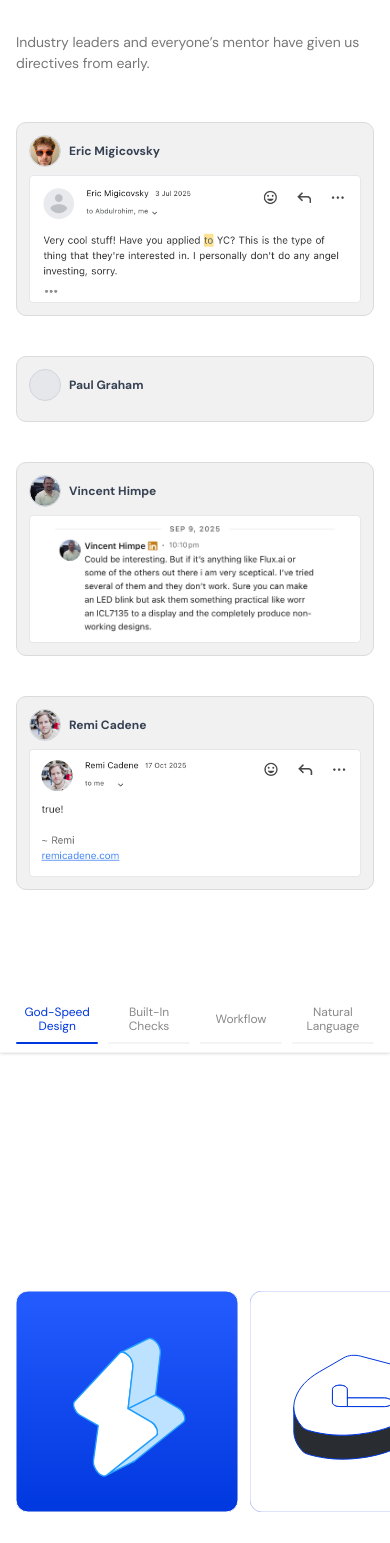
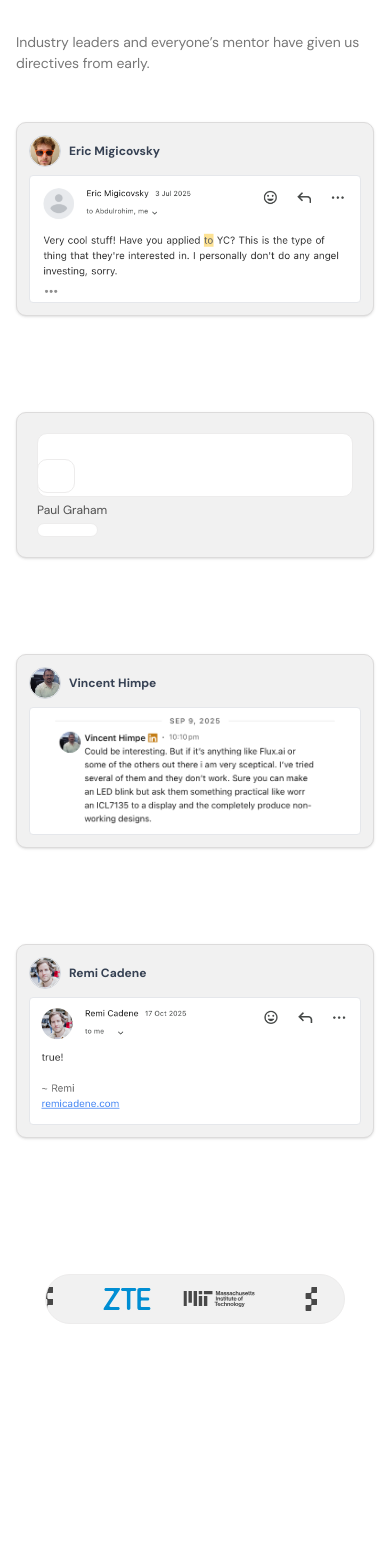
Before and after one commit to BuildPCBs/buildpcbs_web, a Next.js app: page / in a window 390 px wide. Shown: the part 1194-2737 px from the top of the page. Built offline with nearby package versions, Linux system fonts and the light colour scheme.

Commit message:
feat: Implement mobile sticky scrolling testimonials cards and reuse PartnerTicker

```diff
--- a/src/components/ElitesTestimonials.tsx
+++ b/src/components/ElitesTestimonials.tsx
@@ -11,6 +11,70 @@ import VinceQuote from "@/assets/Vince Quote.png";
 import FigureSvg from "@/assets/Figure Svg.svg";
 import MITSvg from "@/assets/MIT SVG.svg";
 import ZTESvg from "@/assets/ZTE Svg.svg";
+
+const TESTIMONIALS_DATA = [
+    {
+        id: "eric",
+        name: "Eric Migicovsky",
+        avatar: EricAv,
+        content: EricQuote,
+        isCustom: false
+    },
+    {
+        id: "paul",
+        name: "Paul Graham",
+        avatar: null, // Custom layout
+        content: null,
+        isCustom: true
+    },
+    {
+        id: "vince",
+        name: "Vincent Himpe",
+        avatar: VinceAv,
+        content: VinceQuote,
+        isCustom: false
+    },
+    {
+        id: "remi",
+        name: "Remi Cadene",
+        avatar: RemyAv,
+        content: RemyQuote,
+        isCustom: false
+    }
+];
+
+const PartnerTicker = ({ className, style }: { className?: string, style?: React.CSSProperties }) => (
+    <motion.div
+        className={`bg-[#F1F1F1] border-[0.2px] border-[#EDECEC] rounded-full overflow-hidden flex items-center ${className}`}
+        style={style}
+        initial={{ opacity: 0, y: 20 }}
+        whileInView={{ opacity: 1, y: 0 }}
+        transition={{ duration: 0.5, ease: "easeOut", delay: 0.5 }}
+        viewport={{ once: true }}
+    >
+        <div className="flex items-center gap-6 whitespace-nowrap overflow-hidden w-full mask-linear-fade">
+            <motion.div
+                className="flex items-center gap-8 min-w-full"
+                animate={{ x: ["0%", "-50%"] }}
+                transition={{ duration: 8, ease: "linear", repeat: Infinity }}
+            >
+                {[...Array(2)].map((_, setIndex) => (
+                    <React.Fragment key={setIndex}>
+                        <div className="relative w-[72px] h-[36px] grayscale opacity-70 hover:opacity-100 transition-opacity flex-shrink-0">
+                            <Image src={MITSvg} alt="MIT" fill className="object-contain" />
+                        </div>
+                        <div className="relative w-12 h-6 grayscale opacity-70 hover:opacity-100 transition-opacity flex-shrink-0">
+                            <Image src={FigureSvg} alt="Figure" fill className="object-contain" />
+                        </div>
+                        <div className="relative w-12 h-6 opacity-100 hover:opacity-100 transition-opacity flex-shrink-0">
+                            <Image src={ZTESvg} alt="ZTE" fill className="object-contain" />
+                        </div>
+                    </React.Fragment>
+                ))}
+            </motion.div>
+        </div>
+    </motion.div>
+);
 
 interface TestimonialCardProps {
     name: string;
@@ -145,24 +209,39 @@ const TestimonialCard: React.FC<TestimonialCardProps> = ({
 };
 
 // Simplified card for mobile (stacked) with no animations for performance
-const MobileTestimonialCard = ({ name, avatarUrl, contentImageUrl, badgeSrc }: any) => (
-    <div className="bg-[#F1F1F1] border border-[#DCDBDB] rounded-lg p-3 w-full max-w-sm mx-auto mb-4">
-        {/* Mobile layout: Content then Info? Or Info then Content?
-         Standard mobile feed usually has Header then Content.
-         But sticking to the desktop "inverted" style might be weird.
-         Let's stick to standard readable: Header -> Content.
-     */}
+// Sticky card for mobile (stacked) with animations
+const MobileTestimonialCard = ({ name, avatarUrl, contentImageUrl, isCustom, index }: any) => {
+    return (
+        <motion.div
+            className="sticky w-full max-w-sm mx-auto bg-[#F1F1F1] border border-[#DCDBDB] rounded-lg p-3 box-border shadow-sm mb-24"
+            style={{
+                top: `${100 + index * 10}px`,
+                zIndex: index + 10
+            }}
+            initial={{ scale: 0.8, opacity: 0, y: 50 }}
+            whileInView={{ scale: 1, opacity: 1, y: 0 }}
+            viewport={{ once: true, margin: "-10%" }}
+            transition={{ duration: 0.5, ease: "easeOut" }}
+        >
+            {isCustom ? (
+                // Paul Graham Custom Layout Mobile
+                <div className="flex flex-col gap-4 p-2 min-h-[120px] justify-end relative">
+                    <div className="bg-white border-[0.3px] border-[#EDECEC] rounded-lg p-2 absolute top-2 left-2 right-2 bottom-12" />
+                    <div className="relative z-10 mt-auto">
+                        <div className="w-[38px] h-[34px] bg-white border-[0.3px] border-[#EDECEC] rounded-lg mb-2"></div>
+                        <p className="font-['DM_Sans'] text-[12px] text-[#4F4F4F]">Paul Graham</p>
+                        <div className="w-[61px] h-[14px] bg-white border-[0.3px] border-[#EDECEC] rounded-lg mt-1"></div>
+                    </div>
+                </div>
+            ) : (
+                // Standard Card
+                <>
                     <div className="flex items-center gap-2 mb-2">
-            <div className="w-8 h-8 rounded-full bg-gray-200 overflow-hidden border border-gray-300 relative">
+                        <div className="w-8 h-8 rounded-full bg-white overflow-hidden border border-gray-300 relative shrink-0">
                             {avatarUrl && <Image src={avatarUrl} alt={name} fill className="object-cover" />}
                         </div>
                         <div>
                             <p className="text-xs font-semibold text-gray-700">{name}</p>
-                {badgeSrc && (
-                    <div className="w-8 h-3 relative mt-1">
-                        <Image src={badgeSrc} alt="Badge" fill className="object-contain" />
-                    </div>
-                )}
                         </div>
                     </div>
                     {contentImageUrl && (
@@ -170,8 +249,11 @@ const MobileTestimonialCard = ({ name, avatarUrl, contentImageUrl, badgeSrc }: a
                             <Image src={contentImageUrl} alt="Content" fill className="object-contain" />
                         </div>
                     )}
-    </div>
+                </>
+            )}
+        </motion.div>
     );
+};
 
 const ElitesTestimonials = () => {
     const [hoveredCard, setHoveredCard] = useState<string | null>(null);
@@ -297,9 +379,9 @@ const ElitesTestimonials = () => {
                         isAnyHovered={!!hoveredCard}
                     />
 
-                    {/* Partners Bar (formerly Blue Shape/Decor item) */}
-                    <motion.div
-                        className="absolute bg-[#F1F1F1] border-[0.2px] border-[#EDECEC] rounded-full overflow-hidden flex items-center"
+                    {/* Partners Bar (Desktop) */}
+                    <PartnerTicker
+                        className="absolute"
                         style={{
                             width: '234px',
                             height: '45px',
@@ -307,51 +389,26 @@ const ElitesTestimonials = () => {
                             top: '423px',
                             zIndex: 20
                         }}
-                        initial={{ opacity: 0, y: 20 }}
-                        whileInView={{ opacity: 1, y: 0 }}
-                        transition={{
-                            duration: 0.5,
-                            ease: "easeOut",
-                            delay: 0.5,
-                        }}
-                        viewport={{ once: true }}
-                    >
-                        {/* Infinite Scroll Container */}
-                        <div className="flex items-center gap-6 whitespace-nowrap overflow-hidden w-full mask-linear-fade">
-                            <motion.div
-                                className="flex items-center gap-8 min-w-full"
-                                animate={{ x: ["0%", "-50%"] }}
-                                transition={{
-                                    duration: 8,
-                                    ease: "linear",
-                                    repeat: Infinity,
-                                }}
-                            >
-                                {/* Duplicated set for seamless loop (x3 to fill space securely) */}
-                                {[...Array(2)].map((_, setIndex) => (
-                                    <React.Fragment key={setIndex}>
-                                        <div className="relative w-[72px] h-[36px] grayscale opacity-70 hover:opacity-100 transition-opacity flex-shrink-0">
-                                            <Image src={MITSvg} alt="MIT" fill className="object-contain" />
-                                        </div>
-                                        <div className="relative w-12 h-6 grayscale opacity-70 hover:opacity-100 transition-opacity flex-shrink-0">
-                                            <Image src={FigureSvg} alt="Figure" fill className="object-contain" />
-                                        </div>
-                                        <div className="relative w-12 h-6 opacity-100 hover:opacity-100 transition-opacity flex-shrink-0">
-                                            <Image src={ZTESvg} alt="ZTE" fill className="object-contain" />
-                                        </div>
-                                    </React.Fragment>
-                                ))}
-                            </motion.div>
-                        </div>
-                    </motion.div>
+                    />
                 </div>
 
-                {/* Mobile Cards (Stacked) */}
-                <div className="lg:hidden flex flex-col items-center gap-6">
-                    <MobileTestimonialCard name="Eric Migicovsky" avatarUrl={EricAv} contentImageUrl={EricQuote} />
-                    <MobileTestimonialCard name="Paul Graham" avatarUrl="" contentImageUrl="" />
-                    <MobileTestimonialCard name="Vincent Himpe" avatarUrl={VinceAv} contentImageUrl={VinceQuote} />
-                    <MobileTestimonialCard name="Remi Cadene" avatarUrl={RemyAv} contentImageUrl={RemyQuote} />
+                {/* Mobile Cards (Stacked Sticky Scroll) */}
+                <div className="lg:hidden flex flex-col relative pb-20">
+                    {TESTIMONIALS_DATA.map((item, index) => (
+                        <MobileTestimonialCard
+                            key={item.id}
+                            name={item.name}
+                            avatarUrl={item.avatar}
+                            contentImageUrl={item.content}
+                            isCustom={item.isCustom}
+                            index={index}
+                        />
+                    ))}
+
+                    {/* Partners Bar (Mobile) */}
+                    <div className="sticky top-[300px] mt-10 flex justify-center pb-10">
+                        <PartnerTicker className="w-[80vw] h-[50px] max-w-[300px]" />
+                    </div>
                 </div>
 
             </div>
```
Lines whose indentation alone changed are shown as unchanged.
